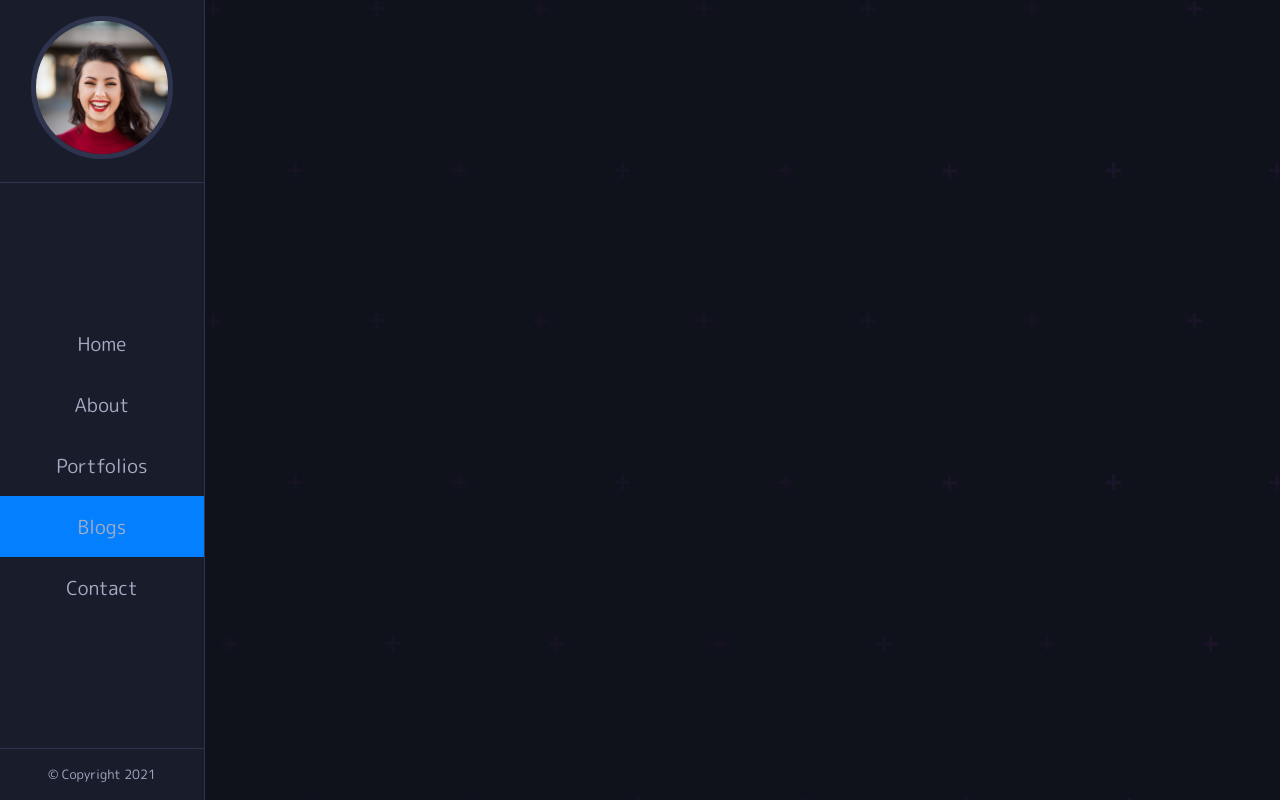
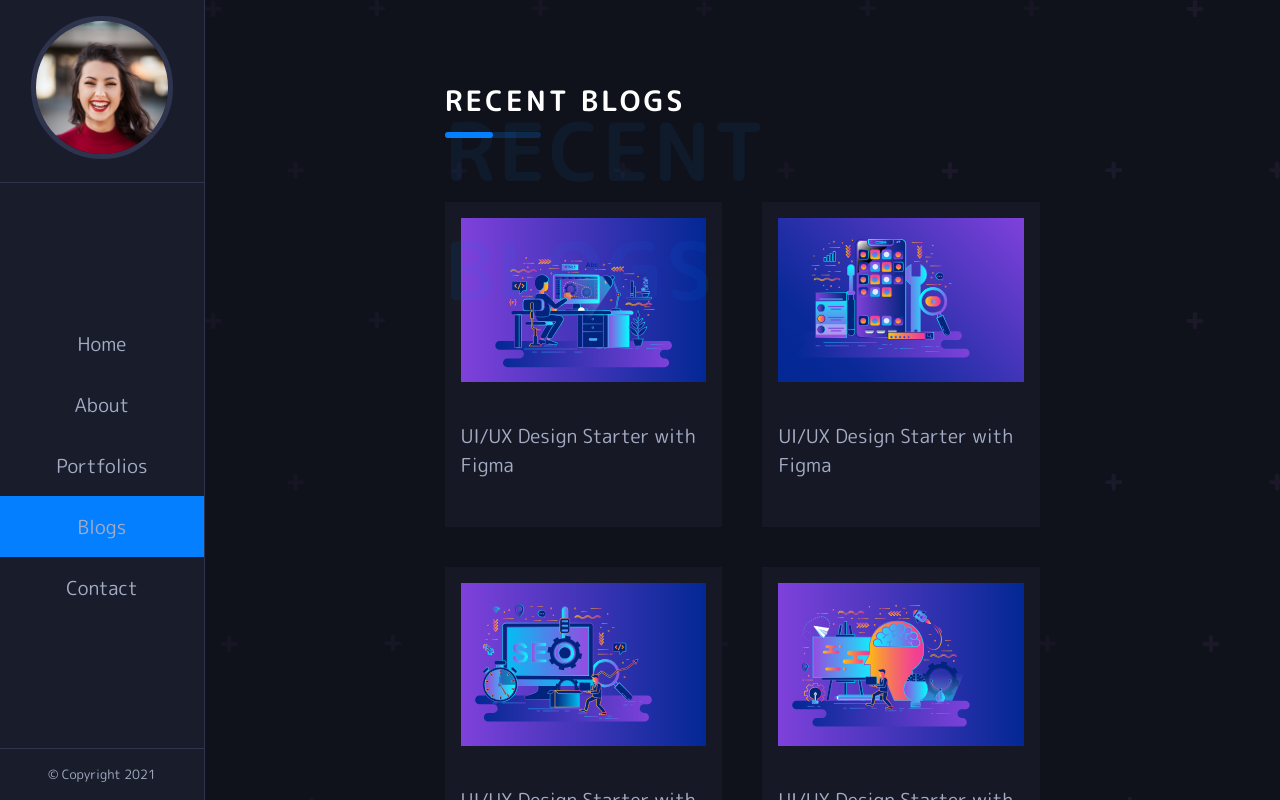
Before and after one commit to faizalshabinali/portfolio-web-app, a React (Create React App) app: page /blogs in a window 1280 px wide. Shown: the top 800 px of the page. Built offline with nearby package versions, Linux system fonts and the light colour scheme.

Commit message:
Blog Page Completed

```diff
--- a/src/App.js
+++ b/src/App.js
@@ -40,4 +40,4 @@
 
 export default App;
 
-// https://youtu.be/ajgxZ5hBSHQ?t=11276
+// https://youtu.be/ajgxZ5hBSHQ?t=12724
--- a/src/App.scss
+++ b/src/App.scss
@@ -5,7 +5,7 @@
 @import "./styles/about";
 @import "./styles/skills";
 @import "./styles/services";
-@ipmort "./styles/variables";
+@import "./styles/blogs";
 
 * {
     padding: 0;
--- /dev/null
+++ b/src/Components/allBlogs.js
@@ -0,0 +1,82 @@
+import blog1 from '../img/blogs/blog1.svg';
+import blog2 from '../img/blogs/blog2.svg';
+import blog3 from '../img/blogs/blog3.svg';
+import blog4 from '../img/blogs/blog4.svg';
+import blog5 from '../img/blogs/blog5.svg';
+
+const blogs = [
+  {
+    id: 1,
+    image: blog1,
+    title: 'UI/UX Design Starter with Figma',
+    link: 'https://www.facebook.com/',
+    date: '21',
+    month: 'Mar',
+    year: '2020',
+  },
+  {
+    id: 2,
+    image: blog2,
+    title: 'UI/UX Design Starter with Figma',
+    link: 'https://www.facebook.com/',
+    date: '09',
+    month: 'Dec',
+    year: '2019',
+  },
+  {
+    id: 3,
+    image: blog3,
+    title: 'UI/UX Design Starter with Figma',
+    link: 'https://www.facebook.com/',
+    date: '15',
+    month: 'Jun',
+    year: '2018',
+  },
+  {
+    id: 4,
+    image: blog4,
+    title: 'UI/UX Design Starter with Figma',
+    link: 'https://www.facebook.com/',
+    date: '04',
+    month: 'Aug',
+    year: '2020',
+  },
+  {
+    id: 5,
+    image: blog5,
+    title: 'UI/UX Design Starter with Figma',
+    link: 'https://www.facebook.com/',
+    date: '09',
+    month: 'Sep',
+    year: '2019',
+  },
+  {
+    id: 6,
+    image: blog5,
+    title: 'UI/UX Design Starter with Figma',
+    link: 'https://www.facebook.com/',
+    date: '09',
+    month: 'Sep',
+    year: '2019',
+  },
+  {
+    id: 7,
+    image: blog3,
+    title: 'Test Blogs data1',
+    link: 'https://www.facebook.com/',
+    date: '09',
+    month: 'Sep',
+    year: '2019',
+  },
+  {
+    id: 8,
+    image: blog1,
+    title: 'Test Blogs data2',
+    link: 'https://www.facebook.com/',
+    date: '09',
+    month: 'Sep',
+    year: '2019',
+  },
+];
+
+export default blogs;
--- a/src/Pages/BlogsPage.js
+++ b/src/Pages/BlogsPage.js
@@ -1,7 +1,29 @@
 import React from 'react';
+import allBlogs from '../Components/allBlogs';
+import Title from '../Components/Title';
 
 function BlogsPage() {
-  return <div className='BlogsPage'></div>;
+  return (
+    <div>
+      <div className='blogs-title'>
+        <Title title={'Recent Blogs'} span={'Recent Blogs'} />
+      </div>
+      <div className='BlogsPage'>
+        {allBlogs.map((blog) => {
+          return (
+            <div className='blog' key={blog.id}>
+              <div className='blog-content'>
+                <img src={blog.image} alt='blog-picture' />
+                <a href={blog.link} className='blog-link'>
+                  {blog.title}
+                </a>
+              </div>
+            </div>
+          );
+        })}
+      </div>
+    </div>
+  );
 }
 
 export default BlogsPage;
--- /dev/null
+++ b/src/styles/_blogs.scss
@@ -0,0 +1,43 @@
+.blogs-title {
+    margin-bottom: 4rem;
+}
+
+.BlogsPage {
+    margin: 4rem 0;
+    display: grid;
+    grid-template-columns: repeat(2, 1fr);
+    grid-gap: 2.5rem;
+    .blog {
+        background-color: #161925;
+        width: 100%;
+        padding: 1rem;
+        overflow: hidden;
+        .blog-content {
+            overflow: hidden;
+            padding-bottom: 2rem;
+            img {
+                width: 100%;
+                transition: all 0.2s ease-in-out;
+
+                &:hover {
+                    transform: scale(1.1);
+                }
+                padding-bottom: 2rem;
+            }
+
+            .blog-link {
+                color: inherit;
+                font-family: inherit;
+                text-decoration: none;
+                font-size: 1.2rem;
+                margin: 1rem 0;
+                padding-bottom: 2 rem;
+                transition: all 0.4s ease-in-out;
+
+                &:hover {
+                    color: $main-blue-color;
+                }
+            }
+        }
+    }
+}
```
